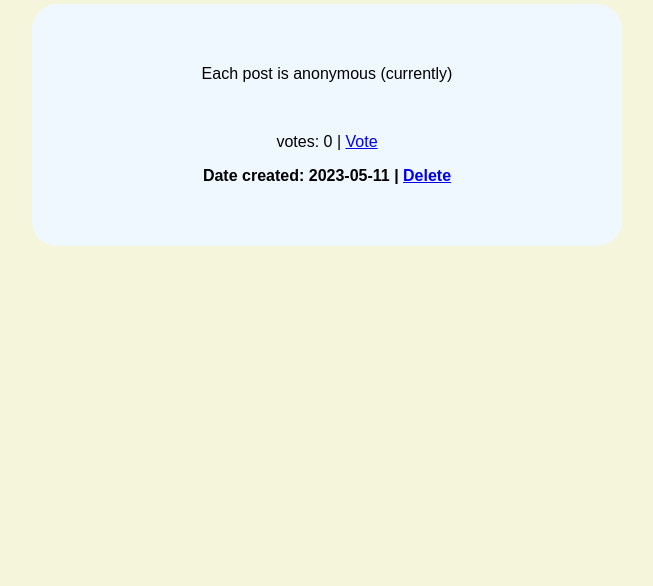
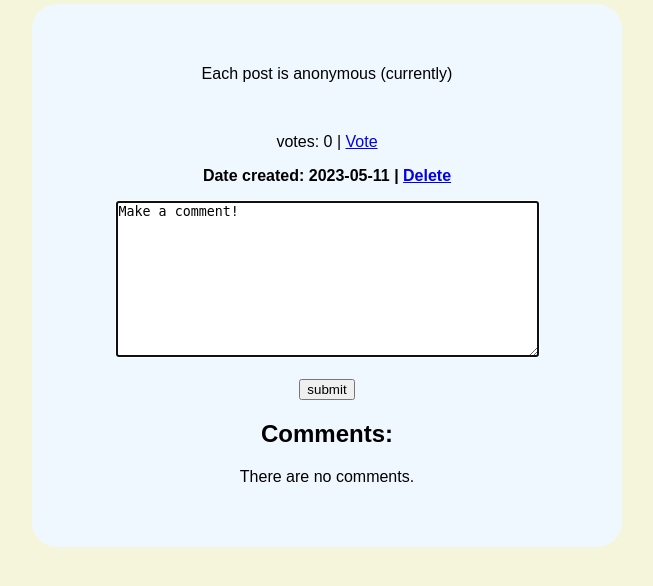
Before and after one commit to connorm400/social-nexus, a Flask app: page /post/1 in a window 1280 px wide. Shown: the part 131-717 px from the top of the page, without its empty margins (313-966 px from the left). Run offline with Flask 3, Linux system fonts and the light colour scheme; data comes from the database, SQL or seed files in the repository; both versions use the stored data as it was after the commit; data that the repository does not hold is empty.

Commit message:
added comments (might break things)

```diff
--- a/app.py
+++ b/app.py
@@ -51,7 +51,7 @@ def viewentries():
     return render_template('recipient.html', submissions=submissions)
 
 @app.route('/del/<int:id>')
-def delete(id):
+def deleteentry(id):
     entry_to_delete = entry.query.get_or_404(id)
 
     try: #have a try statement just incase something goes wrong
@@ -60,6 +60,16 @@ def delete(id):
         return redirect('/recipient')
     except:
         return 'issue with deleting entry in database'
+
+@app.route('/del/comment/<int:id>')
+def deletecomment(id):
+    comment_to_delete = comment.query.get_or_404(id)
+    try: #have a try statement just incase something goes wrong
+        db.session.delete(comment_to_delete)
+        db.session.commit()
+        return redirect('/post/%r' %id)
+    except:
+        return 'issue with deleting comment in database'
 
 @app.route('/upvote-post/<int:id>')
 def upvotepost(id):
@@ -72,11 +82,24 @@ def upvotepost(id):
     except:
         return 'issue with voting whoops'
 
-@app.route('/post/<int:id>')
+@app.route('/post/<int:id>', methods=['POST', 'GET'])
 def fullpagepost(id):
-    specific_post = entry.query.get_or_404(id)
-    return render_template('post.html', post=specific_post)
+    if request.method == 'GET':
+        comments = comment.query.filter_by(entry_id=id).all()
+        specific_post = entry.query.get_or_404(id)
+        return render_template('post.html', post=specific_post, comments=comments)
 
+
+    elif request.method == 'POST': # for making comments
+        comment_content = request.form['content']
+        new_comment = comment(content=comment_content, entry_id=id)
+
+        try:
+            db.session.add(new_comment)
+            db.session.commit()
+            return redirect('/post/%r' %id)
+        except:
+            return "issue with making comment"
 
 if __name__ == "__main__":
     with app.app_context():
--- a/templates/post.html
+++ b/templates/post.html
@@ -12,5 +12,26 @@
     <br>
     <p>votes: {{ post.votes }} | <a href="/upvote-post/{{ post.id }}">Vote</a></p>
     <p><b>Date created: {{ post.date_created.date() }} | <a href="/del/{{post.id}}">Delete</a></b></p>
+
+    <form action="/post/{{ post.id }}" method="POST">
+        <textarea name="content" id="content" rows="10" cols="50" autofocus maxlength="400">
+Make a comment!
+        </textarea>
+        <br><br>
+        <input type="submit" value="submit">
+    </form>
+    <h2>Comments:</h2>
+    {% if comments|length < 1 %}
+        <p>There are no comments.</p>
+    {% endif %}
+    {% for comment in comments %}
+        <hr>
+
+        <p>{{ comment.content }}</p>
+        <br>
+        <p>votes: {{ comment.votes }}</p>
+        <p><a href="/del/comment/{{comment.id}}">delete comment</a></p>
+
+    {% endfor %}
 </div>
 {% endblock %}
```
Also changed, not shown: README.md, instance/submissions.db.
